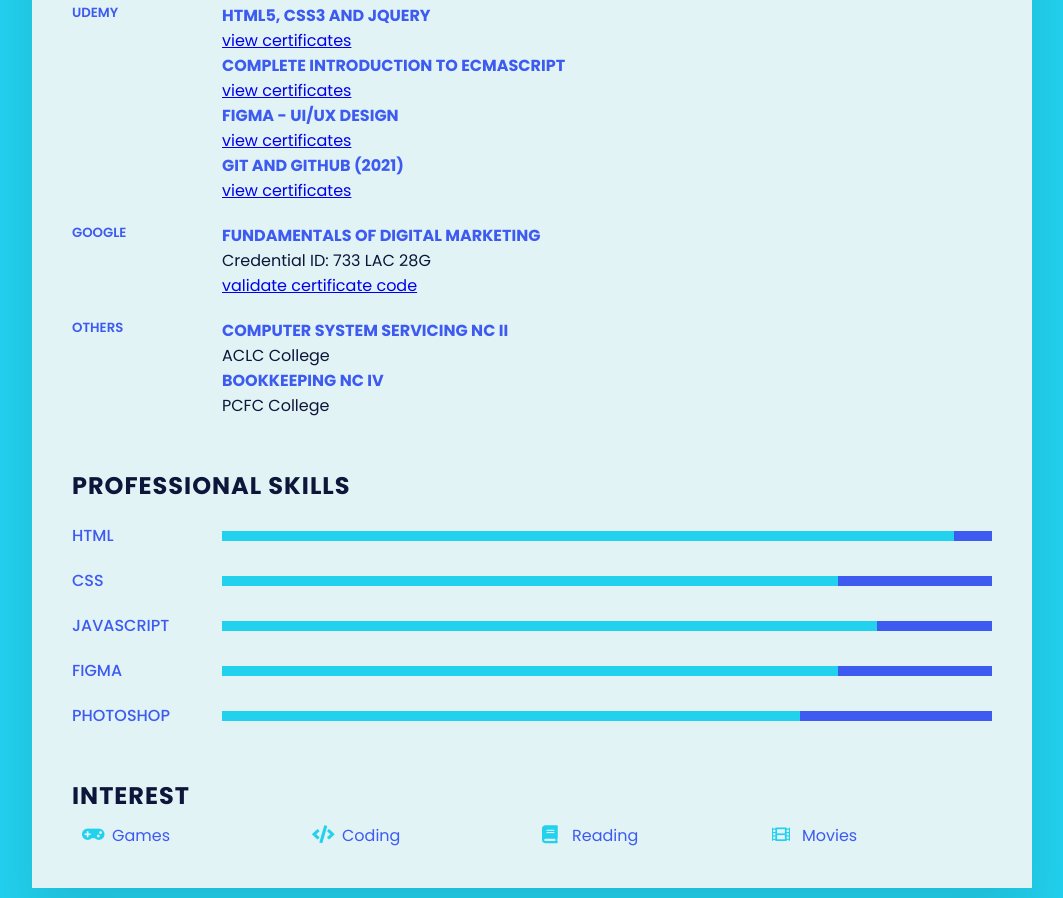
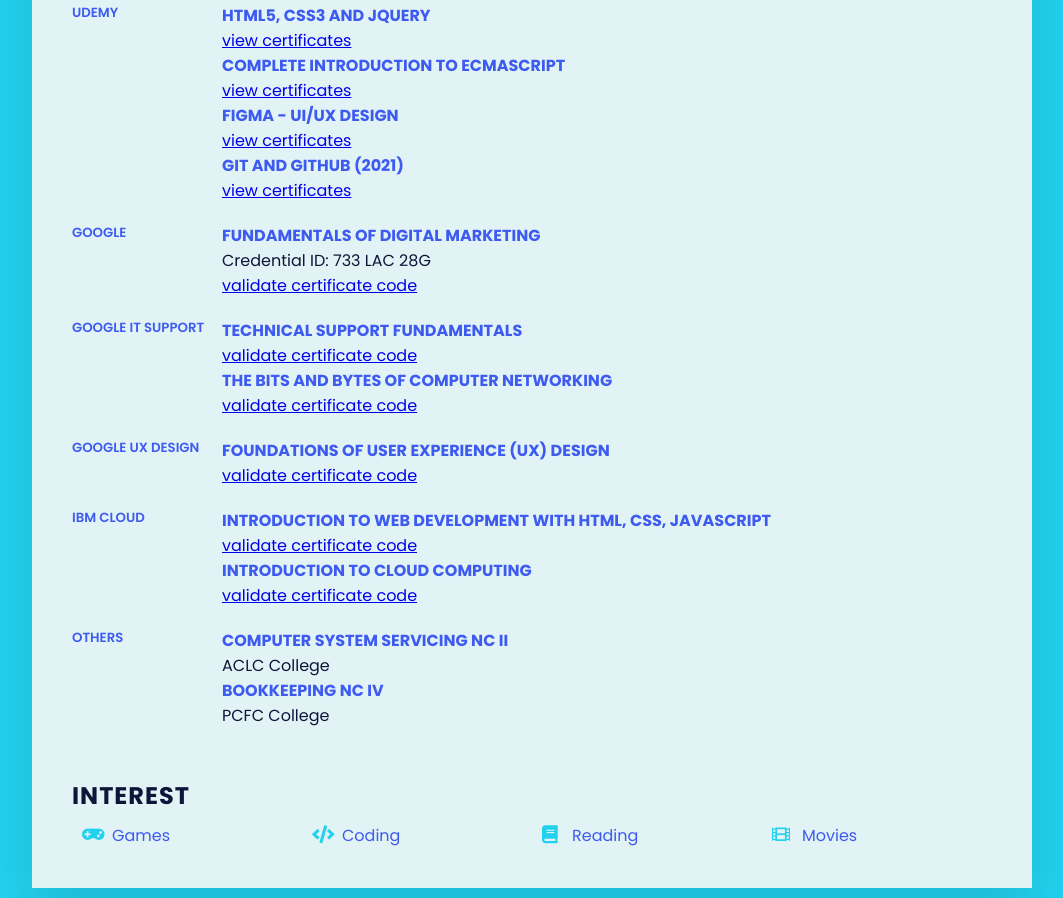
Before and after one commit to lance28-beep/ux-ui-ideas, a plain HTML site: page responsive-resume/index.html in a window 1280 px wide. Shown: the part 1733-2631 px from the top of the page, without its empty margins (108-1171 px from the left). Drawn offline with Linux system fonts and the light colour scheme.

Commit message:
update my resume

```diff
--- a/responsive-resume/index.html
+++ b/responsive-resume/index.html
@@ -1,36 +1,20 @@
 <!DOCTYPE html>
 <html lang="en">
+
 <head>
   <meta charset="UTF-8" />
   <meta http-equiv="X-UA-Compatible" content="IE=edge" />
   <meta name="viewport" content="width=device-width, initial-scale=1.0" />
-    <link
-      rel="apple-touch-icon"
-      sizes="180x180"
-      href="./fav/apple-touch-icon.png"
-    />
-    <link
-      rel="icon"
-      type="image/png"
-      sizes="32x32"
-      href="./fav/favicon-32x32.png"
-    />
-    <link
-      rel="icon"
-      type="image/png"
-      sizes="16x16"
-      href="./fav/favicon-16x16.png"
-    />
+  <link rel="apple-touch-icon" sizes="180x180" href="./fav/apple-touch-icon.png" />
+  <link rel="icon" type="image/png" sizes="32x32" href="./fav/favicon-32x32.png" />
+  <link rel="icon" type="image/png" sizes="16x16" href="./fav/favicon-16x16.png" />
   <link rel="manifest" href="/site.webmanifest" />
   <link rel="stylesheet" href="style.css" />
-    <link
-      rel="stylesheet"
-      href="https://use.fontawesome.com/releases/v5.15.3/css/all.css"
-      integrity="sha384-SZXxX4whJ79/gErwcOYf+zWLeJdY/qpuqC4cAa9rOGUstPomtqpuNWT9wdPEn2fk"
-      crossorigin="anonymous"
-    />
+  <link rel="stylesheet" href="https://use.fontawesome.com/releases/v5.15.3/css/all.css"
+    integrity="sha384-SZXxX4whJ79/gErwcOYf+zWLeJdY/qpuqC4cAa9rOGUstPomtqpuNWT9wdPEn2fk" crossorigin="anonymous" />
   <title>Responsive Resume</title>
 </head>
+
 <body>
   <div class="container">
     <div class="left_Side">
@@ -44,34 +28,26 @@
         <h3 class="title">Contact Info</h3>
         <ul>
           <li>
-              <span class="icon"><i class="fas fa-phone"></i></span
-              ><span class="text">+63-947-322-9177</span>
+            <span class="icon"><i class="fas fa-phone"></i></span><span class="text">+63-947-322-9177</span>
           </li>
           <li>
-              <span class="icon"><i class="fas fa-envelope"></i></span
-              ><span class="text">rolandovalle0428@gmail.com</span>
+            <span class="icon"><i class="fas fa-envelope"></i></span><span
+              class="text">rolandovalle0428@gmail.com</span>
           </li>
           <li>
-              <span class="icon"><i class="fas fa-globe"></i></span
-              ><span class="text">www.lanceValle.com</span>
+            <span class="icon"><i class="fas fa-globe"></i></span><span class="text">www.lanceValle.com</span>
           </li>
           <li>
-              <span class="icon"><i class="fab fa-github-alt"></i></span
-              ><span class="text">github.com/lance28-beep</span>
+            <span class="icon"><i class="fab fa-github-alt"></i></span><span class="text">github.com/lance28-beep</span>
           </li>
           <li>
-              <span class="icon"
-                ><i class="fab fa-linkedin-in"
-                  ><a
-                    href="https://www.linkedin.com/in/rolando-valle-43159b199/"
-                  ></a></i></span
-              ><span class="text">www.linkedin.com/in/rolando-valle</span>
+            <span class="icon"><i class="fab fa-linkedin-in"><a
+                  href="https://www.linkedin.com/in/rolando-valle-43159b199/"></a></i></span><span
+              class="text">www.linkedin.com/in/rolando-valle</span>
           </li>
           <li>
-              <span class="icon"><i class="fas fa-home"></i></span
-              ><span class="text"
-                >#147, Zone 7 Talidtid Canaman Camarines Sur</span
-              >
+            <span class="icon"><i class="fas fa-home"></i></span><span class="text">#147, Zone 7 Talidtid Canaman
+              Camarines Sur</span>
           </li>
         </ul>
       </div>
@@ -140,7 +116,8 @@
             <h4>Responsive Web Design</h4>
             <a href="https://www.freecodecamp.org/certification/vallelance/responsive-web-design">view certificates</a>
             <h4>JavaScript Algorithms and Data Structures</h4>
-              <a href="https://www.freecodecamp.org/certification/vallelance/javascript-algorithms-and-data-structures">view certificates</a>
+            <a href="https://www.freecodecamp.org/certification/vallelance/javascript-algorithms-and-data-structures">view
+              certificates</a>
           </div>
 
         </div>
@@ -167,9 +144,46 @@
           <div class="text">
             <h4>Fundamentals of digital marketing</h4>
             <p>Credential ID: 733 LAC 28G </p>
-              <a href="https://learndigital.withgoogle.com/digitalgarage/validate-certificate-code">validate certificate code</a>
+            <a href="https://learndigital.withgoogle.com/digitalgarage/validate-certificate-code">validate certificate
+              code</a>
           </div>
 
+        </div>
+        <div class="box">
+          <div class="course_site">
+            <h5>Google IT Support</h5>
+          </div>
+          <div class="text">
+            <h4>Technical Support Fundamentals</h4>
+            <a href="https://www.coursera.org/account/accomplishments/certificate/3WF8NYADHKCT">validate certificate
+              code</a>
+            <h4>The Bits and Bytes of Computer Networking</h4>
+            <a href="https://www.coursera.org/account/accomplishments/verify/GZ6JTUBPNBF7">validate certificate
+              code</a>
+          </div>
+        </div>
+        <div class="box">
+          <div class="course_site">
+            <h5>Google UX Design</h5>
+          </div>
+          <div class="text">
+            <h4>Foundations of User Experience (UX) Design</h4>
+            <a href="https://www.coursera.org/account/accomplishments/certificate/H8JV4GPT4QYA">validate certificate
+              code</a>
+          </div>
+        </div>
+        <div class="box">
+          <div class="course_site">
+            <h5>IBM Cloud</h5>
+          </div>
+          <div class="text">
+            <h4>Introduction to Web Development with HTML, CSS, JavaScript</h4>
+            <a href="https://www.coursera.org/account/accomplishments/certificate/NRZLJNPB8FKS">validate certificate
+              code</a>
+            <h4>Introduction to Cloud Computing</h4>
+            <a href="https://www.coursera.org/account/accomplishments/certificate/BZW4L8V3JKKT">validate certificate
+              code</a>
+          </div>
         </div>
         <div class="box">
           <div class="course_site">
@@ -186,7 +200,7 @@
 
 
       </div>
-        <div class="about skills">
+      <!-- <div class="about skills">
         <h2 class="title2">Professional Skills</h2>
         <div class="box">
           <h4>HTML</h4>
@@ -218,7 +232,7 @@
             <div style="width: 75%"></div>
           </div>
         </div>
-        </div>
+      </div> -->
       <div class="about interest">
         <h2 class="title2">Interest</h2>
         <ul>
@@ -231,4 +245,5 @@
     </div>
     <script src="./script.js"></script>
 </body>
+
 </html>
```
Lines whose indentation alone changed are shown as unchanged.
